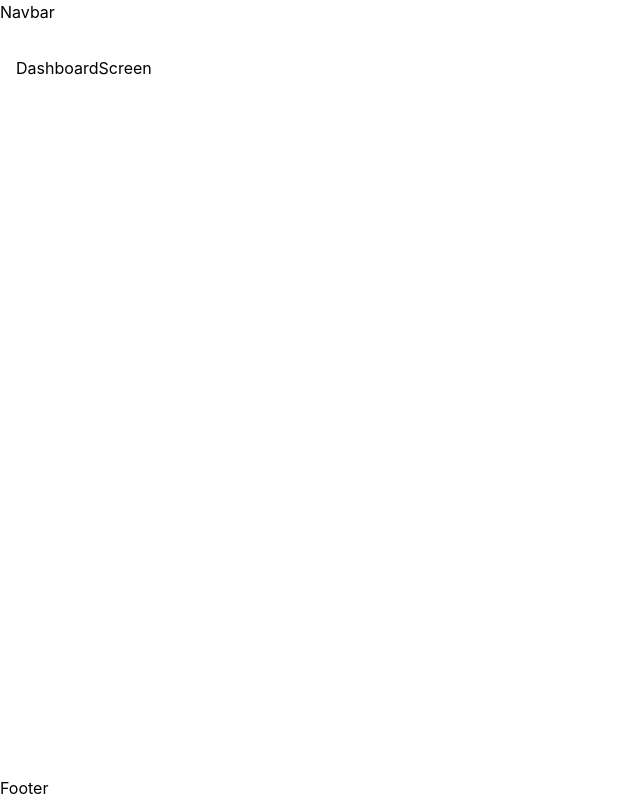
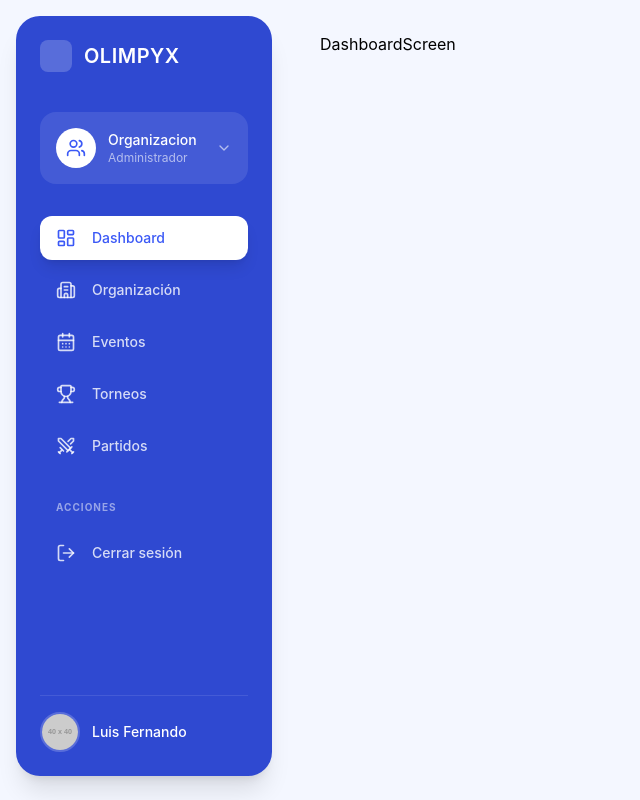
Before and after one commit to Sysari-Dev/Olimpyx-Frontend, a React (Vite) app: page /admin in a window 1280 px wide. Shown: the whole page, without its empty margins (0-640 px from the left). Built offline with nearby package versions, Linux system fonts and the light colour scheme.

Commit message:
Feat: Creación de SideBar

```diff
--- a/src/core/router/AppRouter.tsx
+++ b/src/core/router/AppRouter.tsx
@@ -15,7 +15,7 @@ export const AppRouter = () => {
     <BrowserRouter>
       <Routes>
         <Route element={<AuthLayout />}>
-          <Route path="/login" element={<LoginScreen />} />
+          <Route path="/admin-login" element={<LoginScreen />} />
         </Route>
         <Route path="/" element={<MainLayout />}>
           <Route index element={<HomeScreen />} />
--- a/src/index.css
+++ b/src/index.css
@@ -1 +1,7 @@
 @import "tailwindcss";
+
+@theme {
+  --color-primary: #2F49D1;
+  --color-secondary: #001635;
+  --color-dark: #191D3A;
+}
--- a/src/shared/components/layouts/AdminLayout.tsx
+++ b/src/shared/components/layouts/AdminLayout.tsx
@@ -1,15 +1,22 @@
 import { Outlet } from "react-router-dom";
-import Navbar from "@organisms/Navbar";
-import Footer from "@organisms/Footer";
+import Sidebar from "@organisms/Sidebar";
 
 const AdminLayout = () => {
   return (
-    <div className="min-h-screen flex flex-col">
-      <Navbar />
-      <main className="grow container mx-auto px-4 py-8">
-        <Outlet />
+    // Usamos flex-row para que el Sidebar y el Contenido estén uno al lado del otro
+    <div className="flex min-h-screen bg-[#f4f7ff]">
+
+      {/* Lado Izquierdo: Sidebar Fijo */}
+      <Sidebar />
+
+      {/* Lado Derecho: Contenido dinámico */}
+      <main className="grow p-8 overflow-y-auto">
+        {/* Aquí puedes agregar un Header interno pequeño si lo necesitas después */}
+        <div className="max-w-7xl mx-auto">
+          <Outlet />
+        </div>
       </main>
-      <Footer />
+
     </div>
   );
 };
--- /dev/null
+++ b/src/shared/components/molecules/NavItem.tsx
@@ -0,0 +1,25 @@
+interface NavItemProps {
+  icon: React.ReactNode;
+  label: string;
+  active?: boolean;
+  badge?: number;
+}
+
+const NavItem = ({ icon, label, active = false, badge }: NavItemProps) => (
+  <div className={`
+    flex items-center justify-between px-4 py-3 rounded-xl cursor-pointer transition-all
+    ${active ? 'bg-white text-[#3b59f6] shadow-lg' : 'hover:bg-white/10 text-white/80'}
+  `}>
+    <div className="flex items-center gap-4">
+      {icon}
+      <span className="text-sm font-medium">{label}</span>
+    </div>
+    {badge && (
+      <span className="bg-red-500 text-white text-[10px] font-bold px-2 py-0.5 rounded-full">
+        {badge}
+      </span>
+    )}
+  </div>
+);
+
+export default NavItem
--- a/src/shared/components/organisms/Sidebar.tsx
+++ b/src/shared/components/organisms/Sidebar.tsx
@@ -1,9 +1,65 @@
-import React from 'react'
+import {
+  LayoutDashboard,
+  Building2,
+  CalendarDays,
+  Trophy,
+  Swords,
+  LogOut,
+  Users,
+  ChevronDown,
+} from "lucide-react";
+import NavItem from "@molecules/NavItem";
 
-function Sidebar() {
+const Sidebar = () => {
   return (
-    <div>Sidebar</div>
-  )
-}
+    <aside className="w-64 h-[95vh] m-4 bg-primary text-white rounded-3xl flex flex-col p-6 shadow-xl">
+      <div className="flex items-center gap-3 mb-10">
+        <div className="w-8 h-8 bg-white/20 rounded-lg flex items-center justify-center"></div>
+        <h1 className="text-xl font-semibold tracking-wide">OLIMPYX</h1>
+      </div>
+      <div className="bg-white/10 rounded-2xl p-4 flex items-center justify-between mb-8 cursor-pointer hover:bg-white/20 transition-colors">
+        <div className="flex items-center gap-3">
+          <div className="w-10 h-10 bg-white rounded-full flex items-center justify-center text-[#3b59f6]">
+            <Users size={20} />
+          </div>
+          <div>
+            <p className="text-sm font-medium">Organizacion</p>
+            <p className="text-xs text-white/60">Administrador</p>
+          </div>
+        </div>
+        <ChevronDown size={16} className="text-white/60" />
+      </div>
+      <nav className="grow space-y-2">
+        <NavItem
+          icon={<LayoutDashboard size={20} />}
+          label="Dashboard"
+          active
+        />
+        <NavItem icon={<Building2 size={20} />} label="Organización" />
+        <NavItem icon={<CalendarDays size={20} />} label="Eventos" />
+        <NavItem icon={<Trophy size={20} />} label="Torneos" />
+        <NavItem icon={<Swords size={20} />} label="Partidos" />
 
-export default Sidebar
+        <div className="pt-6 pb-2">
+          <p className="text-[10px] uppercase tracking-widest text-white/50 font-bold px-4">
+            Acciones
+          </p>
+        </div>
+
+        <NavItem icon={<LogOut size={20} />} label="Cerrar sesión" />
+      </nav>
+      <div className="flex items-center justify-between pt-4 border-t border-white/10">
+        <div className="flex items-center gap-3">
+          <img
+            src="https://via.placeholder.com/40"
+            alt="User"
+            className="w-10 h-10 rounded-full border-2 border-white/20"
+          />
+          <span className="text-sm font-medium">Luis Fernando </span>
+        </div>
+      </div>
+    </aside>
+  );
+};
+
+export default Sidebar;
```
